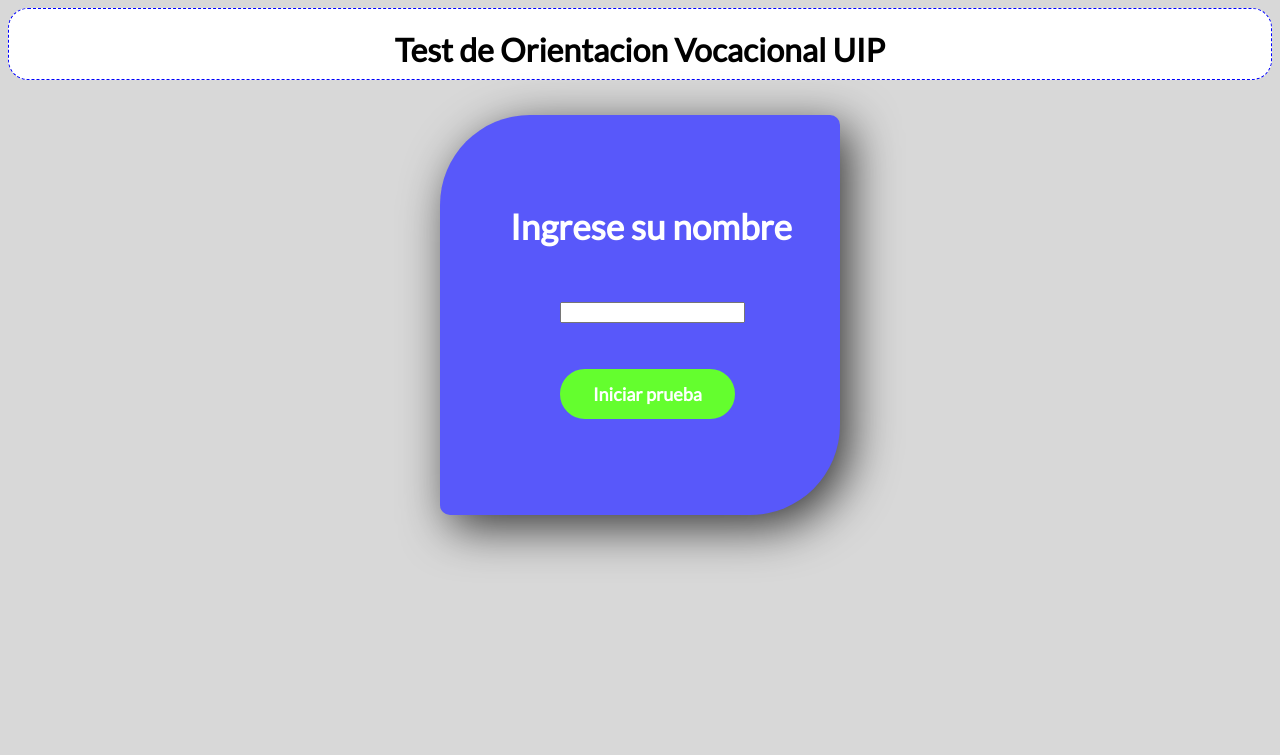
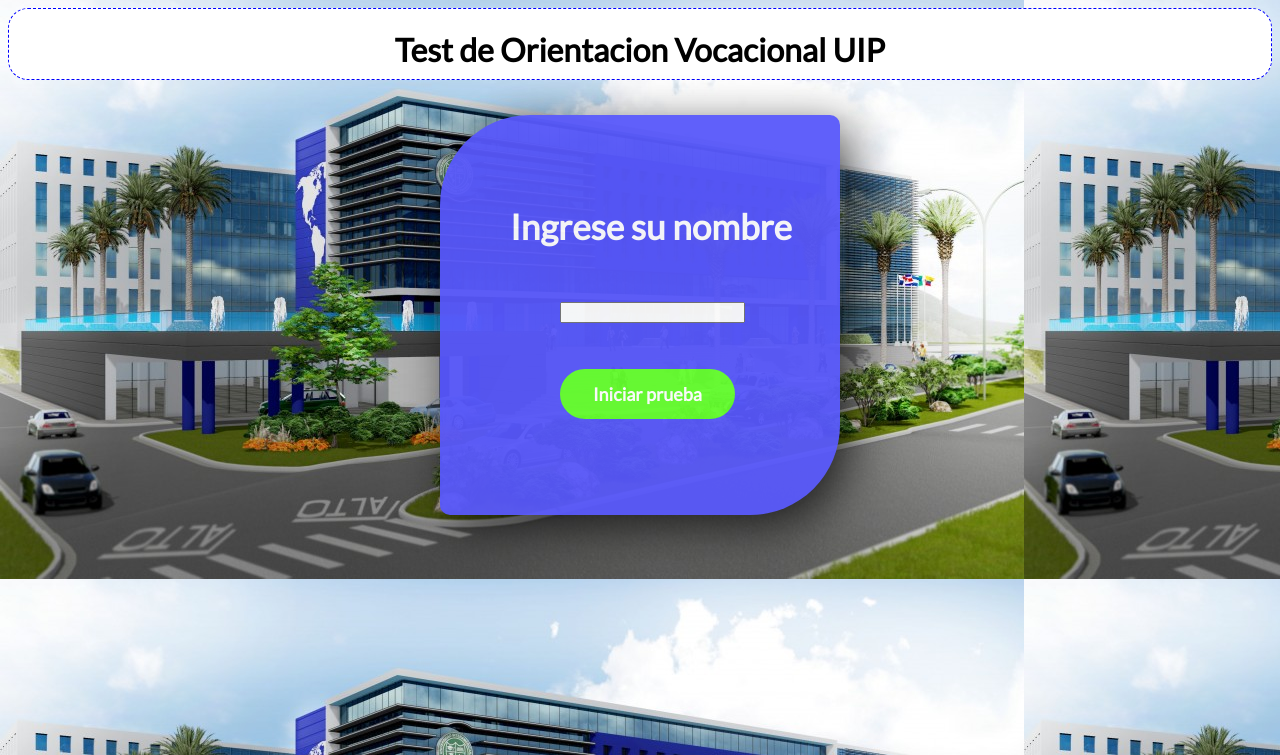
Before and after one commit to hakuruklis/PROYECTO-PCIII, a Flask app: page / in a window 1280 px wide. Shown: the top 755 px of the page. Run offline with Flask 2, Linux system fonts and the light colour scheme.

Commit message:
Imagen de fondo
Se agrego una imagen para el fondo del Index

```diff
--- a/ProyectoFinal/app/Static/Styles/style1.css
+++ b/ProyectoFinal/app/Static/Styles/style1.css
@@ -1,6 +1,7 @@
 @import url('http://fonts.googleapis.com/css?family=Lato');
 
 .cuerpo{
+    opacity:0.95;
     height:400px;
     width:400px;
     margin:auto;
@@ -13,7 +14,6 @@
     box-shadow: 10px 12px 47px 0px rgba(0,0,0,0.75);
 }
 #boton{
-    opacity:1;
     height:50px;
     width:175px;
     border-radius:80px;
@@ -47,3 +47,6 @@
     font-size:35px;
     font-weight:bold;
 }
+body{
+    background-image: url("uip1.jpg");
+}
```
Also changed, not shown: ProyectoFinal/app/Static/Styles/UIP1.jpg (added).
